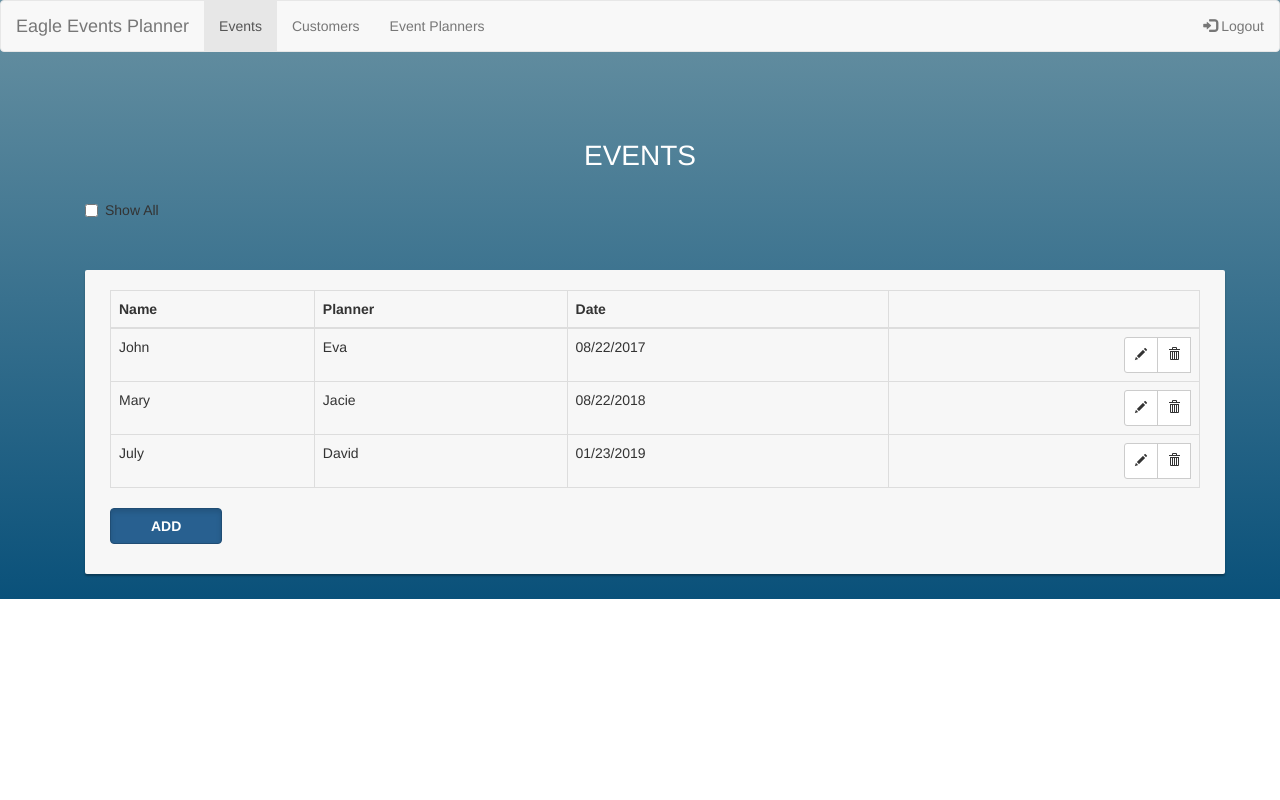
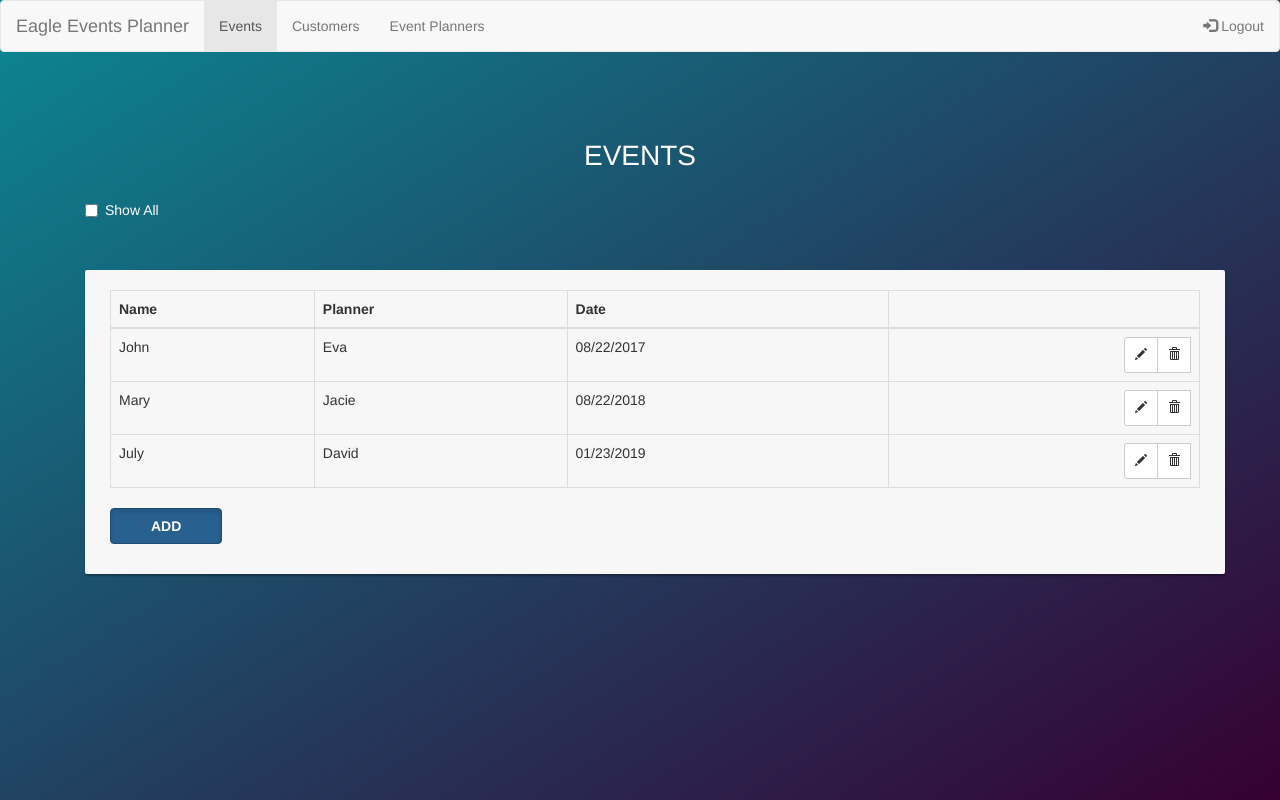
Before and after one commit to simpleman19/eagleEvents, a Flask app: page / in a window 1280 px wide. Run offline with Flask 2, Linux system fonts and the light colour scheme; some libraries are stand-ins or nearby versions.

Commit message:
fixed the background and body height

```diff
--- a/eagleEvents/static/style.css
+++ b/eagleEvents/static/style.css
@@ -1,7 +1,25 @@
+*{
+    margin: 0;
+    padding: 0;
+}
+
+
 body, html {
+    height: 100%;
+    -webkit-background-size: cover;
+    -moz-background-size: cover;
+    -o-background-size: cover;
+    background-size: cover;
     background-repeat: no-repeat;
-    background-image: linear-gradient(rgb(104, 145, 162), rgb(10, 81, 122));
+    background: #004770;
+    background-repeat:no-repeat;
+    background: -webkit-linear-gradient( to left top, #360033, #0b8793);
+    background: -moz-linear-gradient( to left top, #360033, #0b8793);
+    background: -ms-linear-gradient( to left top, #360033, #0b8793);
+    background: -o-linear-gradient( to left top, #360033, #0b8793);
+    background: linear-gradient( to left top, #360033, #0b8793);
 }
+
 
 h1{
     text-align: center;
@@ -235,6 +253,9 @@ h2,h3{
     transition: all 0.218s;
 }
 
+.checkbox label{
+    color: #fff;
+}
 
 /*********************
 TABLE SEATING CHART
```
